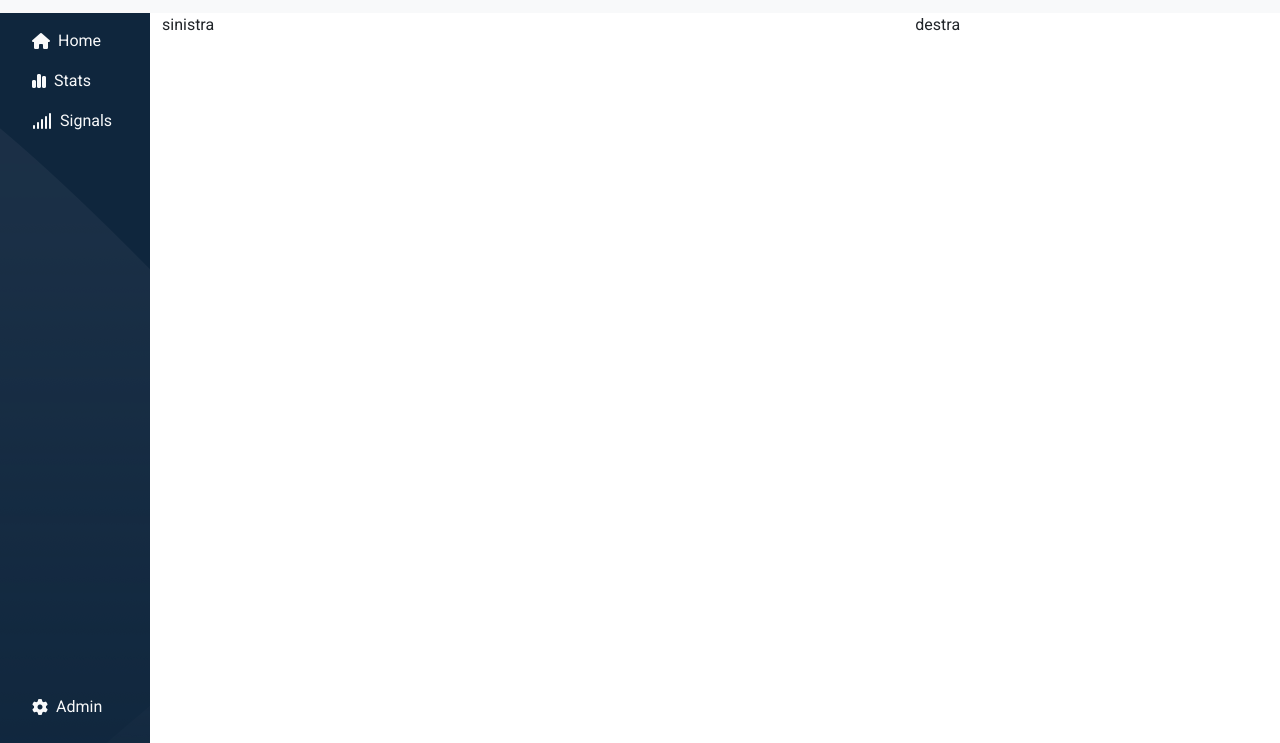
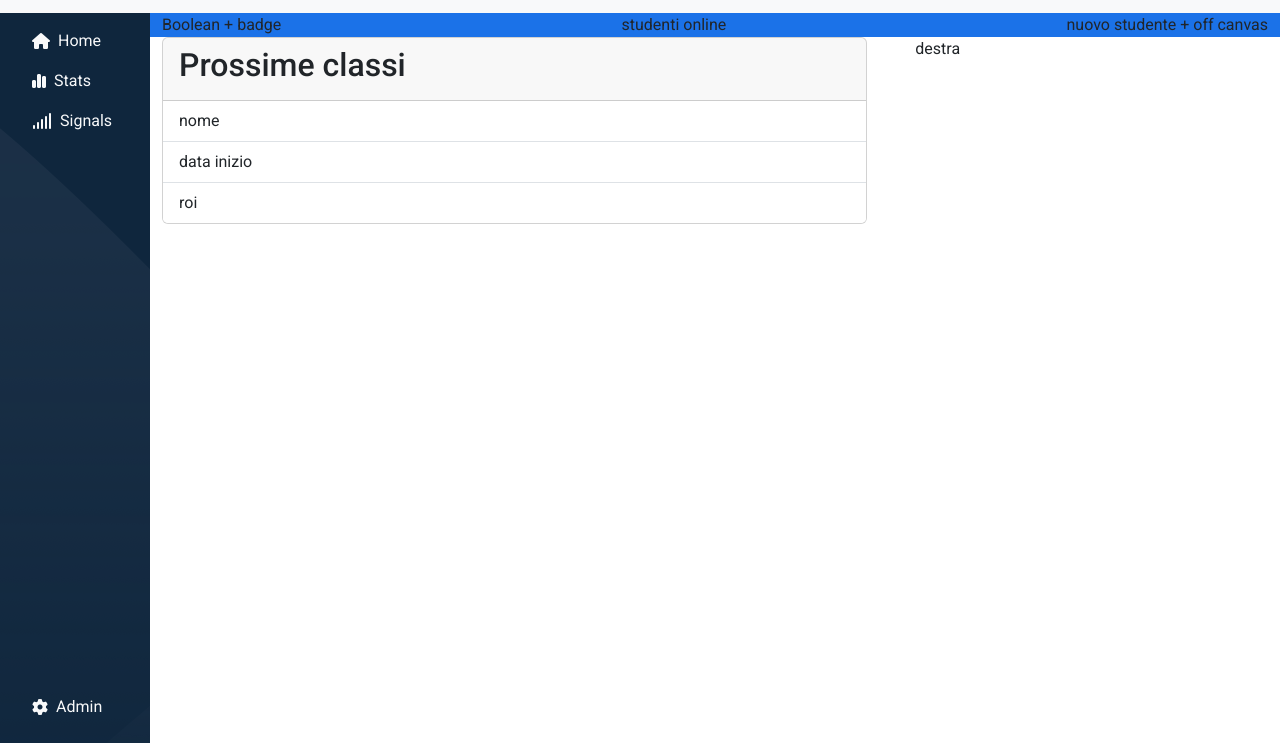
Before and after one commit to SimoneNegrisoli/html-css-bootstrap-dashboard, a plain HTML site: page index.html in a window 1280 px wide. Shown: the part 57-800 px from the top of the page. Drawn offline with nearby package versions, Linux system fonts and the light colour scheme.

Commit message:
dashboard

```diff
--- a/css/style.css
+++ b/css/style.css
@@ -47,14 +47,12 @@ main{
 
 
 #main-nav{
-    background-color: ;
+    background-color:var(--color-nav-bar) ;
 }
 #side-bar ul li:hover{
     background-color: white;
     color: black;
 }
-
-
 
 
 /* HEADER */
--- a/index.html
+++ b/index.html
@@ -41,13 +41,13 @@
                 </div>
                 <div id="header-button" class="d-flex align-items-center justify-content-end">
                     <div class="d-none d-lg-block">
-                    <i class="fa-solid fa-list fa-lg"></i>
+                        <i class="fa-solid fa-list fa-lg"></i>
                     </div>
                     <div class="d-none d-lg-block">
-                    <i class="fa-sharp fa-solid fa-circle-question fa-lg"></i>
+                        <i class="fa-sharp fa-solid fa-circle-question fa-lg"></i>
                     </div>
                     <div class="d-none d-lg-block">
-                    <i class="fa-solid fa-ellipsis-vertical fa-lg"></i>
+                        <i class="fa-solid fa-ellipsis-vertical fa-lg"></i>
                     </div>
 
                     <div class="dropdown">
@@ -101,16 +101,55 @@
             </div>
             <div id="main-content" class="debug">
 
-                <div id="main-nav" class="container-fluid">
-                    <div></div>
-                    <div></div>
-                    <div></div>
+                <div id="main-nav" class="container-fluid d-flex justify-content-between">
+
+                    <div>
+                        Boolean + badge
+                    </div>
+                    <div>
+                        studenti online
+                    </div>
+                    <div>
+                        nuovo studente + off canvas
+                        <!-- con all'interno un form -->
+                    </div>
                 </div>
 
                 <div class="container-fluid">
                     <div id="dashboard" class="row">
                         <div id="dash-left" class="col-12 col-lg-8">
-                            sinistra
+                            <div class="row w-100">
+                                <div class="col-5 w-100">
+                                    <div class="card w-100">
+                                        <div class="card-header w-100">
+                                            <h2>
+                                                Prossime classi
+                                            </h2>
+                                        </div>
+
+                                        <div class="list-group list-group-flush d-flex">
+                                            <a href="#" class="list-group-item list-group-item-action "
+                                                aria-current="true">
+                                                nome
+                                            </a>
+                                            <a href="#" class="list-group-item list-group-item-action">
+                                                data inizio
+                                            </a>
+                                            <a href="#" class="list-group-item list-group-item-action">
+                                                roi
+                                            </a>
+                                        </div>
+
+
+                                        <!-- fare tabella orrizzontale ed eliminarne i bordi  -->
+
+
+
+
+                                    </div>
+                                </div>
+                            </div>
+
                         </div>
                         <div id="dash-right" class="col-12 col-lg-4">
                             destra
```
